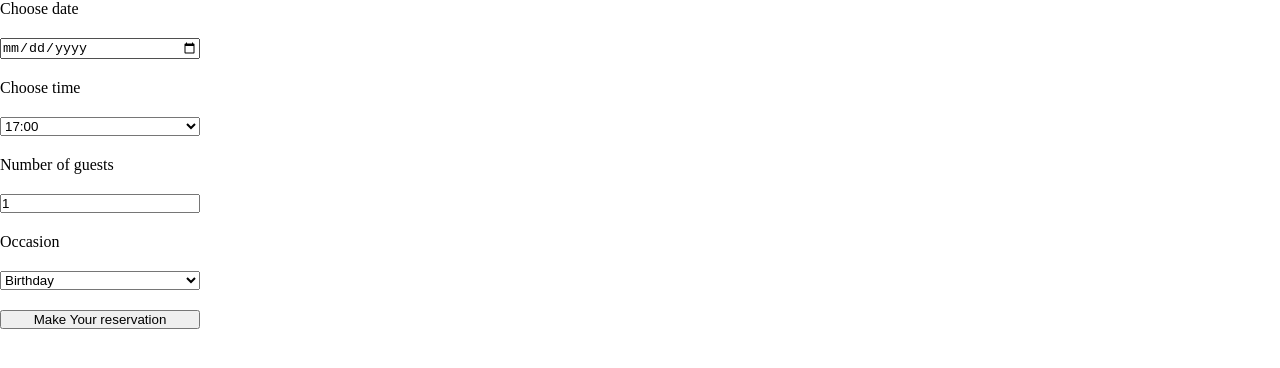
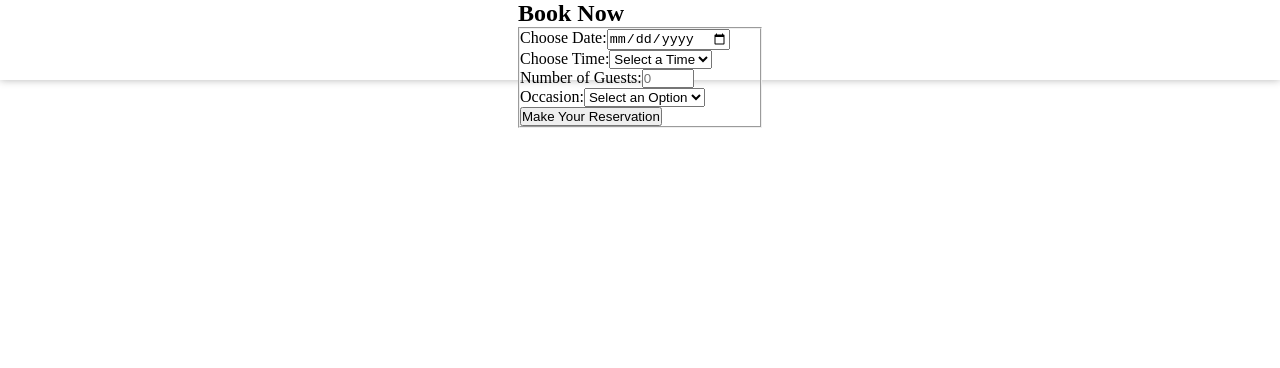
Before and after one commit to Olukay-05/little-lemon-restaurant-app, a React (Create React App) app: page /booking in a window 1280 px wide. Shown: the top 368 px of the page. Built offline with nearby package versions, Linux system fonts and the light colour scheme; a web font is replaced by a local one.

Commit message:
Updated BookingPage, BookingForm and Confirmation Components

```diff
--- a/public/index.html
+++ b/public/index.html
@@ -54,5 +54,6 @@
       To begin the development, run `npm start` or `yarn start`.
       To create a production bundle, use `npm run build` or `yarn build`.
     -->
+    <!-- <script src="https://raw.githubusercontent.com/Meta-Front-End-Developer-PC/capstone/master/api.js"></script> -->
   </body>
 </html>
--- a/src/App.js
+++ b/src/App.js
@@ -4,12 +4,14 @@ import './App.css';
 
 import HomePage from './pages/homepage/Homepage';
 import BookingPage from './pages/bookingPage/BookingPage';
+import ConfirmedBooking from './components/confirmation/ConfirmedBooking';
 
 function App() {
   return (
     <Routes>
       <Route path="/" element={<HomePage />} /> {/* Use element prop */}
       <Route path="/booking" element={<BookingPage />} /> {/* Use element prop */}
+      <Route path="/confirmation" element={<ConfirmedBooking />} />
     </Routes>
   );
 }
--- a/src/components/callToAction/CallToAction.js
+++ b/src/components/callToAction/CallToAction.js
@@ -1,8 +1,13 @@
 import React from 'react'
-
+import { useNavigate } from 'react-router-dom'; // Import useNavigate
 import bruschetta from '../../assets/images/bruschetta.svg'
 
 function CallToAction() {
+  const navigate = useNavigate();
+
+  const handleReserveClick = () => {
+    navigate('/booking');
+  };
   return (
     <>
       <section className="hero-container">
@@ -18,7 +23,7 @@ function CallToAction() {
               in a lively but casual environment. The restaurant features
               a locally-sourced menu with daily specials.
             </div>
-            <button>
+            <button onClick={handleReserveClick}>
               Reserve a table
             </button>
           </div>
--- /dev/null
+++ b/src/components/confirmation/ConfirmedBooking.js
@@ -0,0 +1,9 @@
+import React from 'react'
+
+function ConfirmedBooking() {
+  return (
+    <div>Booking Successful!</div>
+  )
+}
+
+export default ConfirmedBooking
--- a/src/components/form/BookingForm.js
+++ b/src/components/form/BookingForm.js
@@ -1,58 +1,128 @@
-import React, { useState } from 'react'
+// import React, { useState } from 'react';
 
-function BookingForm( { availableTimes, dispatch } ) {
-  const [date, setDate] = useState('');
-  const [time, setTime] = useState('17:00');
-  const [guests, setGuests] = useState(1);
-  const [occasion, setOccasion] = useState('Birthday');
+// function BookingForm({ availableTimes, dispatch }) {
+//   const [date, setDate] = useState('');
+//   const [time, setTime] = useState('17:00');
+//   const [guests, setGuests] = useState(1);
+//   const [occasion, setOccasion] = useState('Birthday');
+
+//   const handleDateChange = (event) => {
+//     const newDate = event.target.value;
+//     setDate(newDate);
+//     dispatch({ type: 'SET_TIMES', date: newDate });
+//   };
+
+//   console.log(availableTimes)
+
+//   const handleTimeChange = (event) => {
+//     setTime(event.target.value);
+//   }
+
+//   const handleGuestsChange = (event) => {
+//     setGuests(event.target.value);
+//   }
+
+//   const handleOccasionChange = (event) => {
+//     setOccasion(event.target.value)
+//   }
+
+//   const handleSubmit = (event) => {
+//     event.preventDefault();
+//     console.log("Reservation Successful!");
+//     // You can add further logic here for handling the form submission
+//   }
+
+//   return (
+//     <form style={{ display: 'grid', maxWidth: '200px', gap: '20px' }} onSubmit={handleSubmit}>
+//       <fieldset>
+//         <legend>Book Now</legend>
+//         <label htmlFor="res-date">Choose date</label>
+//         <input type="date" id="res-date" value={date} onChange={handleDateChange} />
+//         <label htmlFor="res-time">Choose time</label>
+//         <select id="res-time" value={time} onChange={handleTimeChange}>
+//           {availableTimes && availableTimes.map((timeOption) => (
+//             <option key={timeOption}> {timeOption} </option>
+//           ))}
+//         </select>
+//         <label htmlFor="guests">Number of guests</label>
+//         <input type="number" placeholder="1" min="1" max="10" id="guests" value={guests} onChange={handleGuestsChange} />
+
+//         <label htmlFor="occasion">Occasion</label>
+//         <select id="occasion" value={occasion} onChange={handleOccasionChange}>
+//           <option>Birthday</option>
+//           <option>Anniversary</option>
+//         </select>
+
+//         <input type="submit" value="Make Your Reservation" />
+//       </fieldset>
+//     </form>
+//   );
+// }
+
+// export default BookingForm;
 
 
-  const handleDateChange = (event) => {
-     const newDate = event.target.value;
-    setDate(newDate);
-    dispatch({ type: 'UPDATE_TIMES', date: newDate });
-  };
 
-  const handleTimeChange = (event) => {
-    setTime(event.target.value);
-  }
 
-  const handleGuestsChange = (event) => {
-    setGuests(event.target.value);
-  }
+import React from "react";
+import { useState } from "react";
 
-  const handleOccasionChange = (event) => {
-    setOccasion(event.target.value)
-  }
 
-  const handleSubmit = (event) => {
-    event.preventDefault();
 
-  }
+const BookingForm = (props) => {
+
+   const [occasion, setOccasion] = useState("");
+   const [guests, setGuests] = useState("");
+   const [date, setDate] = useState("");
+   const [times, setTimes] = useState("")
+
+   const handleSumbit = (e) => {
+    e.preventDefault();
+    props.submitForm(e);
+   };
+
+   const handleChange = (e) => {
+    setDate(e);
+    props.dispatch(e);
+   }
 
   return (
+    <header>
+      <section>
+        <form onSubmit={handleSumbit}>
+          <h2>Book Now</h2>
+          <fieldset className="formField">
+            <div>
+              <label htmlFor="book-date">Choose Date:</label>
+              <input id="book-date" value={date} onChange={(e) => handleChange(e.target.value)} type="date" required/>
+            </div>
+            <div>
+              <label htmlFor="book-time">Choose Time:</label>
+              <select id="book-time" value={times} onChange={(e) => setTimes(e.target.value)} required>
+                <option value="">Select a Time</option>
+               {props.availableTimes.availableTimes.map(availableTimes => {return <option key={availableTimes}>{availableTimes}</option>})}
+              </select>
+            </div>
+            <div>
+              <label htmlFor="book-guests">Number of Guests:</label>
+              <input id="book-guests" min="1" value={guests} onChange={(e) => {setGuests(e.target.value)}} type={"number"} placeholder={0} max={10} required></input>
+            </div>
+            <div>
+              <label htmlFor="book-occasion">Occasion:</label>
+              <select id="book-occasion" key={occasion} value={occasion} onChange={(e) => setOccasion(e.target.value)} required>
+                <option value="">Select an Option</option>
+                <option>Birthday</option>
+                <option>Anniversary</option>
+              </select>
+            </div>
+            <div className="btnReceive">
+              <input aria-label="On Click" type={"submit"} value={"Make Your Reservation"}></input>
+            </div>
+          </fieldset>
+        </form>
+      </section>
+    </header>
+  );
+};
 
-    <form style={{ display: 'grid', maxWidth: '200px', gap: '20px' }} onSubmit={ handleSubmit } >
-      <label htmlFor="res-date">Choose date</label>
-      <input type="date" id="res-date" value={ date } onChange={ handleDateChange } />
-      <label htmlFor="res-time">Choose time</label>
-      <select id="res-time" value={ time } onChange={ handleTimeChange } >
-        {availableTimes.map((timeOption) => (
-          <option key={timeOption}> {timeOption} </option>
-        ))}
-      </select>
-      <label htmlFor="guests">Number of guests</label>
-      <input type="number" placeholder="1" min="1" max="10" id="guests"  value={guests} onChange={ handleGuestsChange } />
-
-      <label htmlFor="occasion">Occasion</label>
-      <select id="occasion" value={occasion} onChange={handleOccasionChange} >
-        <option>Birthday</option>
-        <option>Anniversary</option>
-      </select>
-
-      <input type="submit" value="Make Your reservation" />
-    </form>
-  )
-}
-
-export default BookingForm
+export default BookingForm;
--- a/src/components/nav/Nav.js
+++ b/src/components/nav/Nav.js
@@ -8,7 +8,7 @@ function Nav({ home, about, menu, reservations, orderOnline, login }) {
         <li><Link to="/home">{home}</Link></li>
         <li><Link to="/about">{about}</Link></li>
         <li><Link to="/menu">{menu}</Link></li>
-        <li><Link to="/reservations">{reservations}</Link></li>
+        <li><Link to="/booking">{reservations}</Link></li>
         <li><Link to="#specials">{orderOnline}</Link></li>
         <li><Link to="/login">{login}</Link></li>
       </ul>
--- a/src/index.css
+++ b/src/index.css
@@ -237,6 +237,11 @@ button{
 
 .order-delivery p{
   font-family: 'Karla', sans-serif;
+  padding: 0.3rem;
+  text-align: center;
+  background-color: rgb(244,206,20);
+  border-top-left-radius: 14px;
+  border-bottom-right-radius: 14px;
 }
 
 .order-delivery div img{
--- a/src/pages/bookingPage/BookingPage.js
+++ b/src/pages/bookingPage/BookingPage.js
@@ -1,30 +1,69 @@
-import React, { useState, useReducer } from 'react'
 
-import BookingForm from '../../components/form/BookingForm'
+import React, { useReducer, useEffect } from 'react';
+import { useNavigate } from "react-router-dom";
+import BookingForm from '../../components/form/BookingForm';
+
+
 
 function BookingPage() {
 
-  const [availableTimes, dispatch] = useReducer(updateTimesReducer, initializeTimes());
+  const seededRandom = seed => {
+    const m = 2 ** 35 - 31;
+    const a = 185852;
+    let s = seed % m;
+    return () => (s = (s * a) % m) / m;
+  };
 
-  // Create a function to update available times based on the selected date
-  function updateTimesReducer(state, action) {
-    if (action.type === 'UPDATE_TIMES') {
-      // Here you can implement logic to update available times based on the selected date
-      // For now, we'll return the same available times
-      return initializeTimes();
+  const fetchAPI = date => {
+    // ... your fetchAPI implementation here ...
+
+
+    let result = [];
+    let random = seededRandom(date.getDate());
+
+    for (let i = 17; i <= 23; i++) {
+      if (random() < 0.5) {
+        result.push(i + ':00');
+      }
+      if (random() < 0.5) {
+        result.push(i + ':30');
+      }
     }
-    return state;
-  }
 
-  // Create a function to initialize the available times
-  function initializeTimes() {
-    return ['17:00', '18:00', '19:00', '20:00', '21:00', '22:00'];
-  }
+    return result;
+  };
+
+
+  const submitAPI = function(formData) {
+    return true;
+};
+
+const initialState = {availableTimes:  fetchAPI(new Date())}
+const [state, dispatch] = useReducer(updateTimes, initialState);
+
+function updateTimes(state, date) {
+    return {availableTimes: fetchAPI(new Date(date))}
+}
+
+const navigate = useNavigate();
+
+function submitForm (formData) {
+  const savedFormData = localStorage.getItem('formData');
+
+    if (submitAPI(formData) && savedFormData) {
+        navigate("/confirmation");
+    }
+}
+
+useEffect(() => {
+  localStorage.setItem('formData', JSON.stringify(state.formData));
+}, [state.formData]);
+
   return (
     <div>
-      <BookingForm availableTimes={availableTimes} dispatch={dispatch} />
+      <BookingForm availableTimes={state} dispatch={dispatch} submitForm={submitForm}/>
     </div>
-  )
+  );
 }
 
-export default BookingPage
+export default BookingPage;
```
Also changed, not shown: 1 other file (tests, documents, lock files or other folders).
